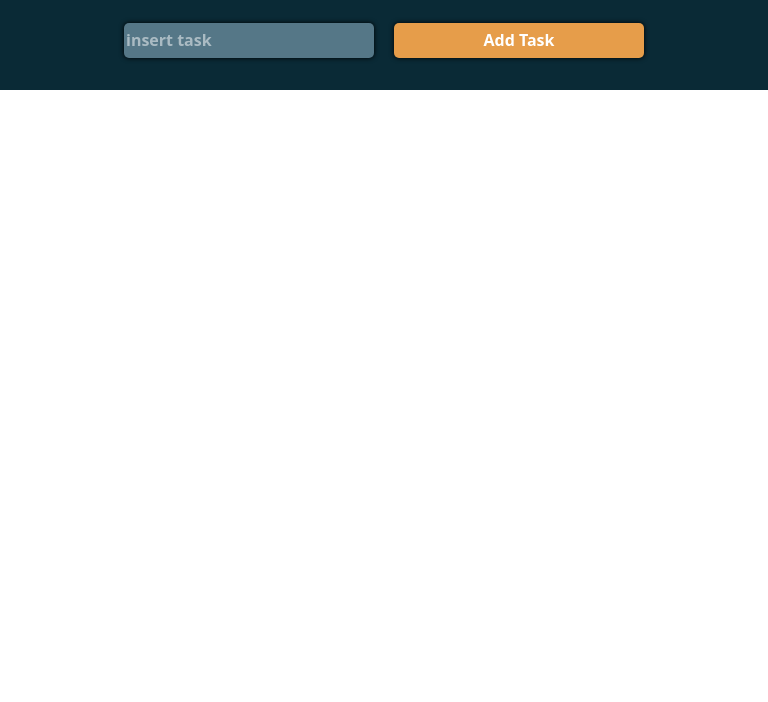
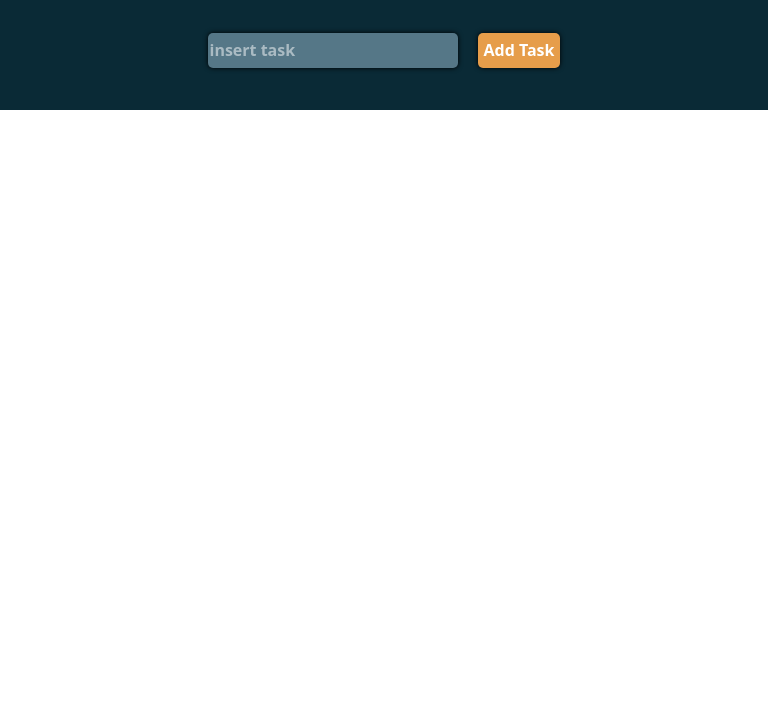
Before and after one commit to MICKY1011/todo, a plain HTML site: page index.html in a window 768 px wide. Shown: the part 98-800 px from the top of the page. Drawn offline with nearby package versions, Linux system fonts and the light colour scheme.

Commit message:
style commit

```diff
--- a/style.scss
+++ b/style.scss
@@ -12,11 +12,11 @@ section {
   background-color: #0a2a36;
   height: 200px;
   display: flex;
+  flex-wrap: wrap;
   justify-content: center;
   align-items: center;
-  @media screen and (min-width: 768px){
-    display: block;
-    height: 100px;
+  @media screen and (max-width: 768px){
+    height: 120px;
   }
   h3 {
     color: white;
@@ -40,15 +40,15 @@ section {
       opacity: 0.5;
       font-weight: bold;
     }
-    @media screen and (max-width: 768px) {
-      display: block;
-    }
+    // @media screen and (max-width: 768px) {
+    //   display: block;
+    // }
   }
   button {
     background-color: #e69d4a;
     color: white;
     font-weight: bold;
-    @media screen and (max-width: 768px) {
+    @media screen and (max-width: 539px) {
       padding: 0 15px 0 15px;
       width: 250px;
     }
```
Also changed, not shown: style.css, 1 other file.
